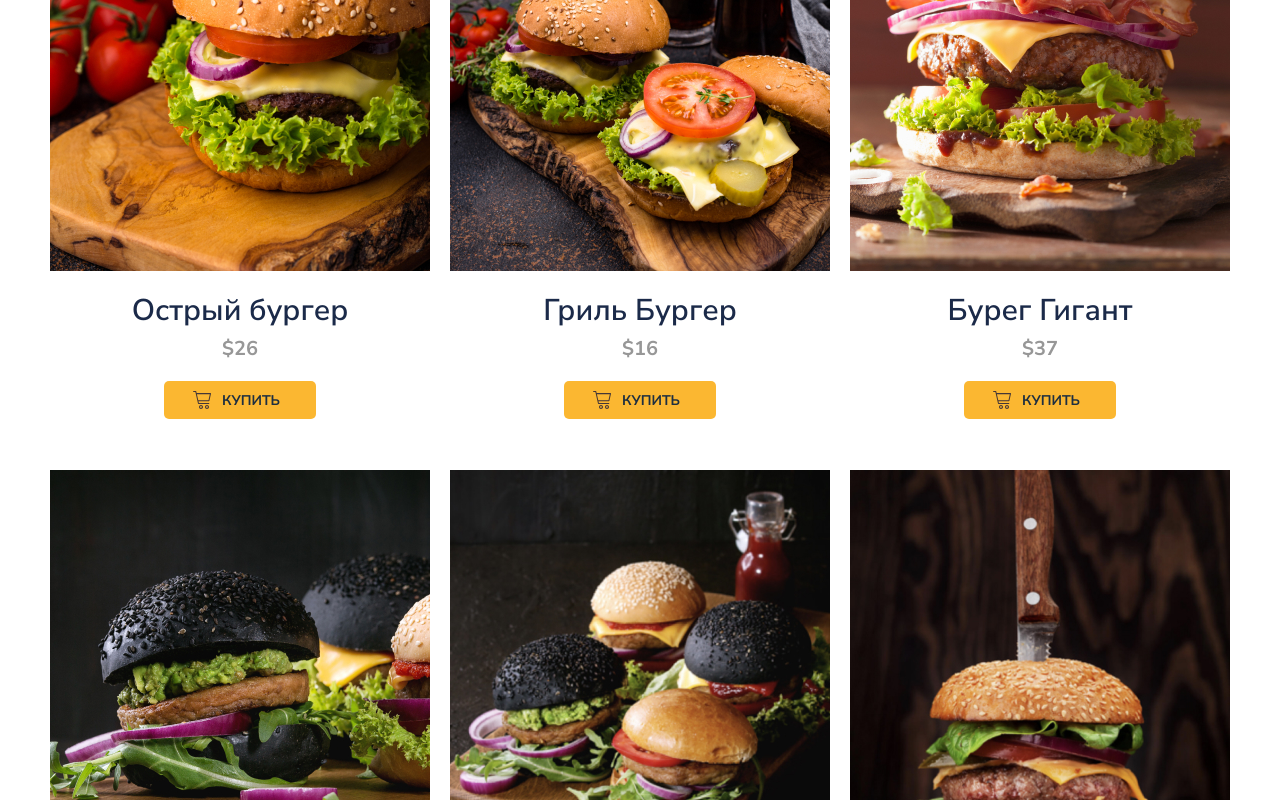
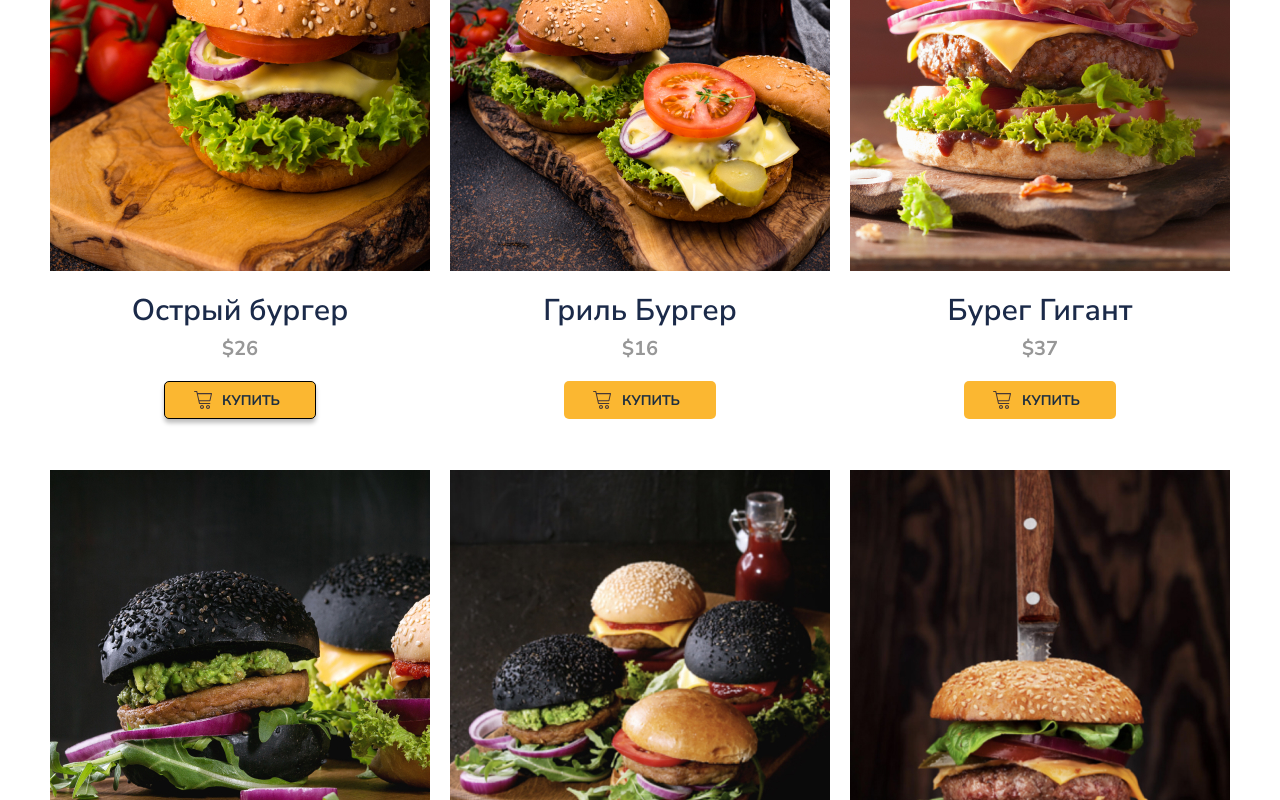
Before and after one commit to Dellevar-wow/Module01-Burger, a plain HTML site: page index2.html in a window 1280 px wide. In both pictures the pointer is over the button 240 px from the left and 1914 px from the top of the page. Shown: the part 1514-2314 px from the top of the page. Drawn offline with nearby package versions, Linux system fonts and the light colour scheme.

Commit message:
add hover style

```diff
--- a/style/main2.css
+++ b/style/main2.css
@@ -270,6 +270,11 @@ header {
     background-repeat: no-repeat;
     background-position: 22% center;
     position: relative;
+    cursor: pointer;
+}
+.menu-grid-btn:hover {
+    border: 1px solid #000000;
+    box-shadow: 0px 4px 4px rgba(0, 0, 0, 0.25);
 }
 .menu-grid-icon {
     position: absolute;
```
